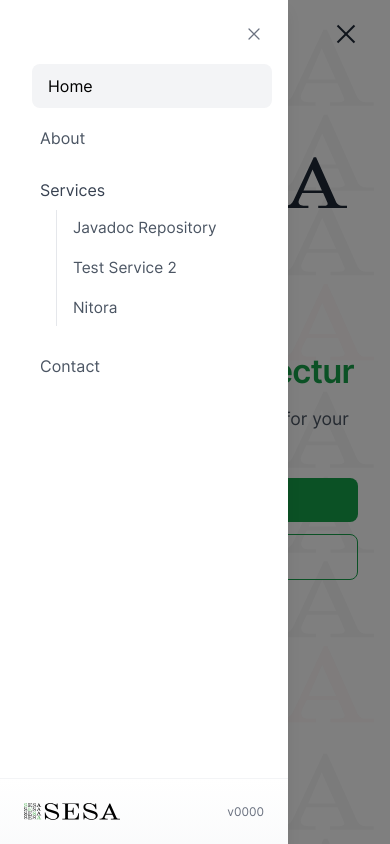
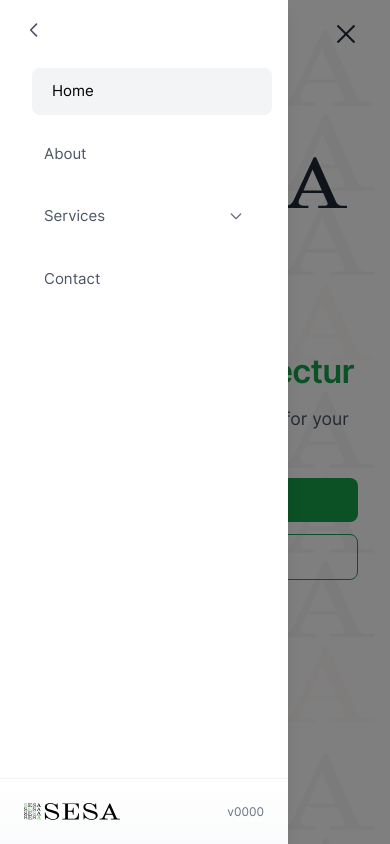
Before and after one commit to FatboyBoji/sesa0001, a Next.js app: page / in a window 390 px wide. Both pictures are taken after a click on the button "Open menu". Shown: the top 844 px of the page. Built offline with nearby package versions, Linux system fonts and the light colour scheme.

Commit message:
fixes navbar+mobile version, modulisierung von services, fix von sidenavbar

```diff
--- a/src/app/services/page.tsx
+++ b/src/app/services/page.tsx
@@ -21,9 +21,15 @@ export default function Services() {
 
         {/*--------------------------------------------- Main body ---------------------------------------------*/}
         <main className="flex-grow lg:ml-72 px-6 py-16 relative z-10">
-          <JavadocSection service={JavadocService} />
-          <TestSection service={TestService} />
-          <NitoraSection service={NitoraService} />
+          <div id="javadoc-repository" className="scroll-mt-32">
+            <JavadocSection service={JavadocService} />
+          </div>
+          <div id="test-service-2" className="scroll-mt-32">
+            <TestSection service={TestService} />
+          </div>
+          <div id="nitora" className="scroll-mt-32">
+            <NitoraSection service={NitoraService} />
+          </div>
         </main>
       </div>
 
--- a/src/components/navbar.tsx
+++ b/src/components/navbar.tsx
@@ -3,7 +3,7 @@
 import Link from 'next/link';
 import { useEffect, useState } from 'react';
 import { usePathname } from 'next/navigation';
-import { motion } from 'framer-motion';
+import { motion, AnimatePresence } from 'framer-motion';
 import SesaIcon from './icons/sesalogoComb';
 
 interface NavbarProps {
@@ -14,6 +14,7 @@ export default function Navbar({ className }: NavbarProps) {
   const pathname = usePathname();
   const [isSidebarOpen, setSidebarOpen] = useState(false);
   const [showFullNav, setShowFullNav] = useState(false);
+  const [isServicesOpen, setServicesOpen] = useState(pathname.startsWith('/services'));
   const isHomePage = pathname === '/';
 
   // Only add scroll listener on home page
@@ -31,10 +32,15 @@ export default function Navbar({ className }: NavbarProps) {
     }
   }, [isHomePage]);
 
+  // Update isServicesOpen when pathname changes
+  useEffect(() => {
+    setServicesOpen(pathname.startsWith('/services'));
+  }, [pathname]);
+
   const services = [
-    "Javadoc Repository",
-    "Test Service 2",
-    "Nitora"
+    { name: "Javadoc Repository", id: "javadoc-repository" },
+    { name: "Test Service 2", id: "test-service-2" },
+    { name: "Nitora", id: "nitora" }
   ];
 
   // Helper function to check if a link is active
@@ -48,6 +54,43 @@ export default function Navbar({ className }: NavbarProps) {
   const handleOverlayClick = (e: React.MouseEvent<HTMLDivElement>) => {
     if (e.target === e.currentTarget) {
       setSidebarOpen(false);
+    }
+  };
+
+  const renderMobileLink = (href: string, label: string) => (
+    <Link
+      href={href}
+      className={`
+        block px-6 py-3 text-base
+        transition-all duration-200
+        ${isLinkActive(href) ?
+          'bg-gray-50 text-green-600 font-medium' :
+          'text-gray-700 hover:bg-gray-50'
+        }
+      `}
+      onClick={() => setSidebarOpen(false)}
+    >
+      {label}
+    </Link>
+  );
+
+  // Mobile navigation dropdown animation variants
+  const dropdownVariants = {
+    hidden: {
+      opacity: 0,
+      height: 0,
+      transition: {
+        duration: 0.3,
+        ease: "easeInOut"
+      }
+    },
+    visible: {
+      opacity: 1,
+      height: "auto",
+      transition: {
+        duration: 0.3,
+        ease: "easeInOut"
+      }
     }
   };
 
@@ -118,7 +161,11 @@ export default function Navbar({ className }: NavbarProps) {
             })}
 
             {/* Services Dropdown */}
-            <li className="relative group">
+            <li
+              className="group relative"
+              onMouseEnter={() => setServicesOpen(true)}
+              onMouseLeave={() => setServicesOpen(pathname.startsWith('/services'))}
+            >
               <Link
                 href="/services"
                 className={`
@@ -162,7 +209,7 @@ export default function Navbar({ className }: NavbarProps) {
                   {services.map((service, index) => (
                     <Link
                       key={index}
-                      href={`/services#${service.toLowerCase().replace(/\s+/g, '-')}`}
+                      href={`/services#${service.id}`}
                       className={`
                         block px-4 py-2.5
                         text-sm
@@ -173,7 +220,7 @@ export default function Navbar({ className }: NavbarProps) {
                         }
                       `}
                     >
-                      {service}
+                      {service.name}
                     </Link>
                   ))}
                 </div>
@@ -305,15 +352,20 @@ export default function Navbar({ className }: NavbarProps) {
           ${isSidebarOpen ? 'translate-x-0' : '-translate-x-full'}
           flex flex-col
         `}>
-          {/* Close Button */}
-          <div className="absolute top-4 right-4">
+          {/* Header with Back Arrow - Simplified */}
+          <div className="sticky top-0 bg-white px-6 py-3 flex items-center">
             <button
               onClick={() => setSidebarOpen(false)}
-              className="p-2 rounded-full hover:bg-gray-100 transition-colors duration-200 group"
+              className="
+                p-2 -ml-2
+                text-gray-600 hover:text-gray-900
+                transition-colors duration-200
+                group
+              "
               aria-label="Close menu"
             >
               <svg
-                className="w-5 h-5 text-gray-500 group-hover:text-gray-700 transition-colors"
+                className="w-5 h-5 transform transition-transform group-hover:-translate-x-0.5"
                 fill="none"
                 stroke="currentColor"
                 viewBox="0 0 24 24"
@@ -321,18 +373,18 @@ export default function Navbar({ className }: NavbarProps) {
                 <path
                   strokeLinecap="round"
                   strokeLinejoin="round"
-                  strokeWidth={1.5}
-                  d="M6 18L18 6M6 6l12 12"
+                  strokeWidth={2}
+                  d="M15 19l-7-7 7-7"
                 />
               </svg>
             </button>
           </div>
 
-          {/* Content Container with Flex */}
+          {/* Content Container - Adjusted top padding */}
           <div className="flex flex-col h-full">
             {/* Mobile Navigation Items */}
-            <div className="flex-grow overflow-y-auto p-6 pt-16">
-              <ul className="space-y-2">
+            <div className="flex-grow overflow-y-auto px-6 pt-2">
+              <ul className="space-y-4">
                 {['/', '/about'].map((path, index) => {
                   const linkNames = ['Home', 'About'];
                   const isActive = isLinkActive(path);
@@ -342,10 +394,11 @@ export default function Navbar({ className }: NavbarProps) {
                       <Link
                         href={path}
                         className={`
-                          block px-4 py-2.5 rounded-lg
+                          block px-5 py-3 rounded-lg
+                          text-[15px] font-medium
                           transition-all duration-300
                           ${isActive ?
-                            'bg-gray-100 text-black font-medium transform translate-x-2' :
+                            'bg-gray-100 text-black transform translate-x-2' :
                             'text-gray-600 hover:bg-gray-50 hover:text-black'
                           }
                         `}
@@ -357,40 +410,92 @@ export default function Navbar({ className }: NavbarProps) {
                   );
                 })}
 
-                {/* Mobile Services Section */}
-                <li>
-                  <div className="px-4 py-2.5 text-gray-700">
+                {/* Mobile Services Section with Hover Dropdown */}
+                <li
+                  className="group relative"
+                  onMouseEnter={() => setServicesOpen(true)}
+                  onMouseLeave={() => setServicesOpen(pathname.startsWith('/services'))}
+                >
                   <Link
                     href="/services"
-                      className={`block mb-2 ${isLinkActive('/services') ? 'font-medium text-black' : ''}`}
+                    className={`
+                      block px-5 py-3 rounded-lg
+                      text-[15px] font-medium
+                      transition-all duration-300
+                      flex items-center justify-between
+                      ${isLinkActive('/services') ?
+                        'bg-gray-100 text-black transform translate-x-2' :
+                        'text-gray-600 hover:bg-gray-50 hover:text-black'
+                      }
+                    `}
                     onClick={() => setSidebarOpen(false)}
                   >
-                      Services
+                    <span>Services</span>
+                    <motion.svg
+                      animate={{ rotate: isServicesOpen ? 180 : 0 }}
+                      transition={{ duration: 0.2 }}
+                      className="w-4 h-4 ml-2 text-gray-500"
+                      fill="none"
+                      stroke="currentColor"
+                      viewBox="0 0 24 24"
+                    >
+                      <path
+                        strokeLinecap="round"
+                        strokeLinejoin="round"
+                        strokeWidth={2}
+                        d="M19 9l-7 7-7-7"
+                      />
+                    </motion.svg>
                   </Link>
-                    <ul className="ml-4 border-l border-gray-200 space-y-1">
+
+                  <AnimatePresence>
+                    {isServicesOpen && (
+                      <motion.div
+                        variants={dropdownVariants}
+                        initial="hidden"
+                        animate="visible"
+                        exit="hidden"
+                        className="overflow-hidden"
+                      >
                         {services.map((service, index) => (
-                        <li key={index}>
+                          <motion.div
+                            key={index}
+                            initial={{ x: -20, opacity: 0 }}
+                            animate={{ x: 0, opacity: 1 }}
+                            transition={{
+                              delay: index * 0.1,
+                              duration: 0.2
+                            }}
+                          >
                             <Link
-                            href={`/services#${service.toLowerCase().replace(/\s+/g, '-')}`}
-                            className="block px-4 py-2 text-sm text-gray-600 hover:text-blue-600 transition-colors"
+                              href={`/services#${service.id}`}
+                              className="
+                                block px-5 py-2.5 ml-4
+                                text-[14px] text-gray-600
+                                transition-all duration-200
+                                hover:text-black hover:translate-x-1
+                                border-l border-gray-200
+                              "
                               onClick={() => setSidebarOpen(false)}
                             >
-                            {service}
+                              {service.name}
                             </Link>
-                        </li>
+                          </motion.div>
                         ))}
-                    </ul>
-                  </div>
+                      </motion.div>
+                    )}
+                  </AnimatePresence>
                 </li>
 
                 <li>
                   <Link
                     href="/contact"
                     className={`
-                      block px-4 py-2.5 rounded-lg
+                      block px-5 py-3 rounded-lg
+                      text-[15px] font-medium
                       transition-all duration-300
                       ${isLinkActive('/contact') ?
-                        'bg-gray-100 text-black font-medium transform translate-x-2' :
+                        'bg-gray-100 text-black transform translate-x-2' :
                         'text-gray-600 hover:bg-gray-50 hover:text-black'
                       }
                     `}
--- a/src/components/services-sidenav.tsx
+++ b/src/components/services-sidenav.tsx
@@ -2,9 +2,53 @@
 
 import { useState } from 'react';
 import Link from 'next/link';
+import { Service } from '@/types/services';
 
-export default function ServicesSideNav({ services }: { services: { title: string }[] }) {
+interface ServicesSideNavProps {
+  services: Service[];
+}
+
+export default function ServicesSideNav({ services }: ServicesSideNavProps) {
   const [isOpen, setIsOpen] = useState(false);
+
+  const getServiceId = (service: Service) => {
+    const idMap: { [key: string]: string } = {
+      'Javadoc Repository': 'javadoc-repository',
+      'Test Service 2': 'test-service-2',
+      'Nitora': 'nitora'
+    };
+    return idMap[service.title] || service.title.toLowerCase().replace(/\s+/g, '-');
+  };
+
+  const renderServicesList = () => (
+    <ul className="space-y-3">
+      {services.map((service, index) => (
+        <li key={index}>
+          <a
+            href={`#${getServiceId(service)}`}
+            className="group flex items-center py-3 px-4 rounded-xl text-gray-700 hover:bg-white/70 hover:text-green-600 transition-all duration-200 hover:shadow-sm"
+            onClick={() => setIsOpen(false)}
+          >
+            <span className="w-1.5 h-1.5 rounded-full bg-gray-300 group-hover:bg-green-500 transition-colors mr-3" />
+            <span className="font-medium text-sm">
+              {service.title}
+            </span>
+            {/* <span className="ml-auto text-xs text-gray-400">
+              {service.items.length} {service.items.length === 1 ? 'item' : 'items'}
+            </span> */}
+            <svg
+              className="w-4 h-4 ml-2 opacity-0 group-hover:opacity-100 transform -translate-x-2 group-hover:translate-x-0 transition-all duration-200"
+              fill="none"
+              stroke="currentColor"
+              viewBox="0 0 24 24"
+            >
+              <path strokeLinecap="round" strokeLinejoin="round" strokeWidth={2} d="M9 5l7 7-7 7" />
+            </svg>
+          </a>
+        </li>
+      ))}
+    </ul>
+  );
 
   return (
     <>
@@ -12,6 +56,7 @@ export default function ServicesSideNav({ services }: { services: { title: strin
       <button
         onClick={() => setIsOpen(true)}
         className="fixed top-24 left-4 z-50 lg:hidden md:block hidden p-3 bg-white/80 backdrop-blur-sm rounded-lg shadow-md hover:bg-white/90 transition-all"
+        aria-label="Open Services Menu"
       >
         <svg
           className="w-6 h-6 text-gray-700"
@@ -23,21 +68,20 @@ export default function ServicesSideNav({ services }: { services: { title: strin
         </svg>
       </button>
 
-      {/* Overlay Navigation */}
+      {/* Overlay Navigation for medium screens */}
       {isOpen && (
         <div className="fixed inset-0 z-50 lg:hidden md:block hidden">
-          {/* Backdrop */}
           <div
             className="absolute inset-0 bg-black/20 backdrop-blur-sm"
             onClick={() => setIsOpen(false)}
           />
 
-          {/* Sidebar Content */}
           <div className="absolute left-0 top-0 h-full w-72 bg-white/95 shadow-lg">
             <div className="flex justify-end p-4">
               <button
                 onClick={() => setIsOpen(false)}
                 className="p-2 hover:bg-gray-100 rounded-lg"
+                aria-label="Close Services Menu"
               >
                 <svg
                   className="w-6 h-6 text-gray-700"
@@ -50,41 +94,35 @@ export default function ServicesSideNav({ services }: { services: { title: strin
               </button>
             </div>
 
-            {/* Reuse the same content structure */}
             <div className="flex flex-col h-[calc(100%-4rem)] justify-between pb-16">
               <div className="flex-grow p-6">
                 <h2 className="text-xl font-semibold text-gray-800 mb-6">
                   Services Overview
                 </h2>
-                <ul className="space-y-1">
-                  {services.map((service, index) => (
-                    <li key={index}>
-                      <a
-                        href={`#${service.title.toLowerCase().replace(/\s+/g, '-')}`}
-                        onClick={() => setIsOpen(false)}
-                        className="group flex items-center py-2.5 px-3 rounded-md text-gray-700 hover:bg-gray-50 hover:text-green-600 transition-all duration-200"
-                      >
-                        <span className="w-1.5 h-1.5 rounded-full bg-gray-300 group-hover:bg-green-500 transition-colors mr-3" />
-                        <span className="font-medium text-sm">{service.title}</span>
-                      </a>
-                    </li>
-                  ))}
-                </ul>
+                {renderServicesList()}
               </div>
 
-              {/* Help Section */}
               <div className="px-6 pb-6">
                 <div className="bg-gray-50 rounded-lg p-6 shadow-sm">
                   <h3 className="text-sm font-semibold text-gray-800 mb-3">Need Help?</h3>
                   <p className="text-sm text-gray-600 mb-4">
-                    Click on any service to view its details and available features.
+                    Select a service to view its details and available features.
                   </p>
-                  <a href="/contact" className="inline-flex items-center text-sm text-green-600 hover:text-green-700 font-medium group">
+                  <Link
+                    href="/contact"
+                    className="inline-flex items-center text-sm text-green-600 hover:text-green-700 font-medium group"
+                    onClick={() => setIsOpen(false)}
+                  >
                     Contact Support
-                    <svg className="w-4 h-4 ml-1 transform group-hover:translate-x-1 transition-transform" fill="none" stroke="currentColor" viewBox="0 0 24 24">
-                      <path strokeLinecap="round" strokeLinejoin="round" strokeWidth={2} d="M9 5l7 7-7 7" />
+                    <svg
+                      className="w-4 h-4 ml-1 transform group-hover:translate-x-1 transition-transform"
+                      fill="none"
+                      stroke="currentColor"
+                      viewBox="0 0 24 24"
+                    >
+                      <path strokeLinecap="round" strokeLinejoin="round" strokeWidth={2} d="M14 5l7 7m0 0l-7 7m7-7H3" />
                     </svg>
-                  </a>
+                  </Link>
                 </div>
               </div>
             </div>
@@ -92,51 +130,25 @@ export default function ServicesSideNav({ services }: { services: { title: strin
         </div>
       )}
 
-      {/* Original Sidebar for large screens */}
+      {/* Permanent Sidebar for large screens */}
       <nav className="hidden lg:block fixed left-0 top-24 w-72 h-[calc(100vh-6rem)] overflow-y-auto">
-        {/* Added an inner container with rounded edges and gradient */}
         <div className="h-full mx-4 bg-white/40 backdrop-blur-sm rounded-t-2xl shadow-[0_0_15px_rgba(0,0,0,0.05)]">
           <div className="flex flex-col h-full justify-between pb-16">
-            {/* Main Navigation Section */}
             <div className="flex-grow p-6">
               <h2 className="text-xl font-semibold text-gray-800 mb-8">
                 Services Overview
               </h2>
-              <ul className="space-y-3">
-                {services.map((service, index) => (
-                  <li key={index}>
-                    <a
-                      href={`#${service.title.toLowerCase().replace(/\s+/g, '-')}`}
-                      className="group flex items-center py-3 px-4 rounded-xl text-gray-700 hover:bg-white/70 hover:text-green-600 transition-all duration-200 hover:shadow-sm"
-                    >
-                      <span className="w-1.5 h-1.5 rounded-full bg-gray-300 group-hover:bg-green-500 transition-colors mr-3" />
-                      <span className="font-medium text-sm">
-                        {service.title}
-                      </span>
-                      <svg
-                        className="w-4 h-4 ml-auto opacity-0 group-hover:opacity-100 transform -translate-x-2 group-hover:translate-x-0 transition-all duration-200"
-                        fill="none"
-                        stroke="currentColor"
-                        viewBox="0 0 24 24"
-                      >
-                        <path strokeLinecap="round" strokeLinejoin="round" strokeWidth={2} d="M9 5l7 7-7 7" />
-                      </svg>
-                    </a>
-                  </li>
-                ))}
-              </ul>
+              {renderServicesList()}
             </div>
 
-            {/* Help Section with more elegant styling */}
             <div className="px-6 pb-6">
               <div className="bg-gradient-to-br from-white/70 to-white/50 rounded-xl p-6 shadow-[0_0_15px_rgba(0,0,0,0.03)] backdrop-blur-sm">
                 <h3 className="text-sm font-semibold text-gray-800 mb-3">
                   Need Help?
                 </h3>
                 <p className="text-sm text-gray-600 mb-4">
-                  Click on any service to view its details and available features.
+                  Select a service to view its details and available features.
                 </p>
-                {/* using nextjs link is more stable then a tag */}
                 <Link
                   href="/contact"
                   className="inline-flex items-center text-sm text-green-600 hover:text-green-700 font-medium group"
```
Lines whose indentation alone changed are shown as unchanged.
